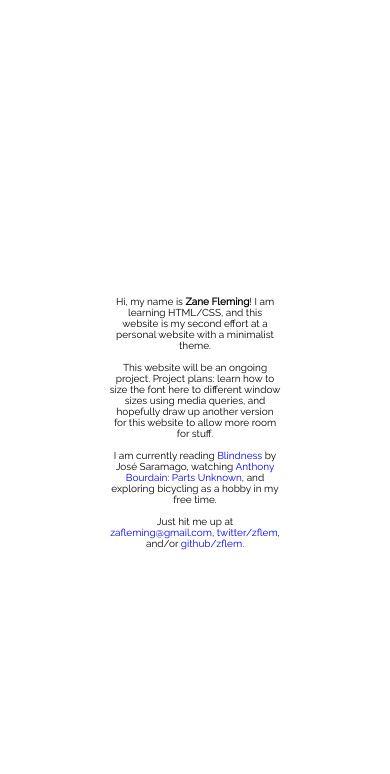
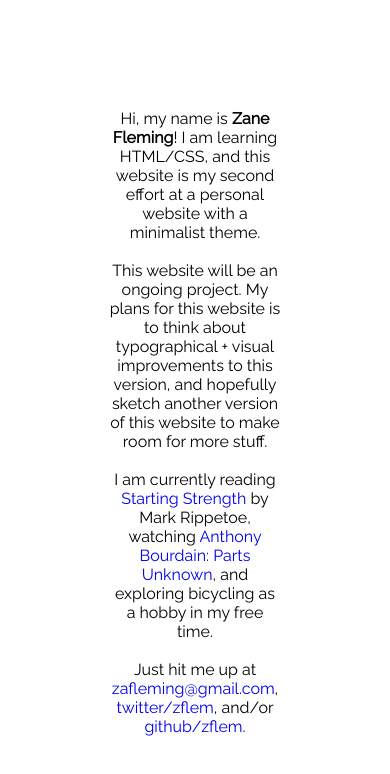
Before and after one commit to zflem/zflem.github.io, a plain HTML site: page index.html in a window 390 px wide. Drawn offline with Linux system fonts and the light colour scheme.

Commit message:
Updated index.html + downsized p's font size + updated certain media queries to be 1em for legibility.

```diff
--- a/assets/stylesheets/grid.css
+++ b/assets/stylesheets/grid.css
@@ -88,42 +88,43 @@ clear:both;
 }
 
 /*-- general stylings --*/
-body {
-	font-family: Raleway, Arial, sans-serif;
-	font-size: 62.5%;
-}
-
-p {
-	font-size: 3em;
-}
-
 a {
 	text-decoration: none;
 }
 
+/*-- font stylings (assumes body's default font size is 16px, thus: 16*Nem --*/
+body {
+	font-family: Raleway, Arial, sans-serif;
+	font-size: 100%
+}
+
+p {
+	font-size: 1.75em;
+}
+
 /** Responsive font sizing **/
 @media screen and (max-width: 1200px) {
-	p { font-size: 3em; }
+	p { font-size: 1.75em; }
 }
 
 @media screen and (max-width: 1050px) {
-	p { font-size: 2.75em; }
+	p { font-size: 1.50em; }
 }
 
 @media screen and (max-width: 1024px) {
-	p { font-size: 2.25em; }
+	p { font-size: 1.25em; }
 }
 
 @media screen and (max-width: 960px) {
-	p { font-size: 2em; }
+	p { font-size: 1em; }
 }
 
 @media screen and (max-width: 864px) {
-	p { font-size: 1.75em;}
+	p { font-size: 1em;}
 }
 
 @media screen and (max-width: 768px) {
-	p { font-size: 1.25em; }
+	p { font-size: 1em; }
 }
 
 @media screen and (max-width: 600px) {
--- a/index.html
+++ b/index.html
@@ -11,7 +11,8 @@
 		<div class="grid-container outline">
 			<div class="row">
 				<div class="col-6 child">
-					<p>Hi, my name is <strong>Zane Fleming</strong>! I am learning HTML/CSS, and this website is my second effort at a personal website with a minimalist theme.<br><br> This website will be an ongoing project. Project plans: learn how to size the font here to different window sizes using media queries, and hopefully draw up another version for this website to allow more room for stuff.<br><br>I am currently reading <a href="http://en.wikipedia.org/wiki/Blindness_%28novel%29">Blindness</a> by José Saramago, watching <a href="http://en.wikipedia.org/wiki/Anthony_Bourdain:_Parts_Unknown">Anthony Bourdain: Parts Unknown</a>, and exploring bicycling as a hobby in my free time. <br><br>Just hit me up at <a href="mailto:zafleming@gmail.com">zafleming@gmail.com</a>, <a href="https://twitter.com/zflem">twitter/zflem</a>, and/or <a href="https://github.com/zflem">github/zflem</a>.</p>
+					<p>Hi, my name is <strong>Zane Fleming</strong>! I am learning HTML/CSS, and this website is my second effort at a personal website with a minimalist theme. <br><br>This website will be an ongoing project. My plans for this website is to think about typographical + visual improvements to this version, and hopefully sketch another version of this website to make room for more stuff.<br><br>I am currently reading <a href="http://www.amazon.com/Starting-Strength-3rd-Mark-Rippetoe/dp/0982522738">Starting Strength</a> by Mark Rippetoe, watching <a href="http://en.wikipedia.org/wiki/Anthony_Bourdain:_Parts_Unknown">Anthony Bourdain: Parts Unknown</a>, and exploring bicycling as a hobby in my free time.<br><br>Just hit me up at <a href="mailto:zafleming@gmail.com">zafleming@gmail.com</a>, <a href="https://twitter.com/zflem">twitter/zflem</a>, and/or <a href="https://github.com/zflem">github/zflem</a>.
+					</p>
 				</div>
 			</div>
 		</div>
```
